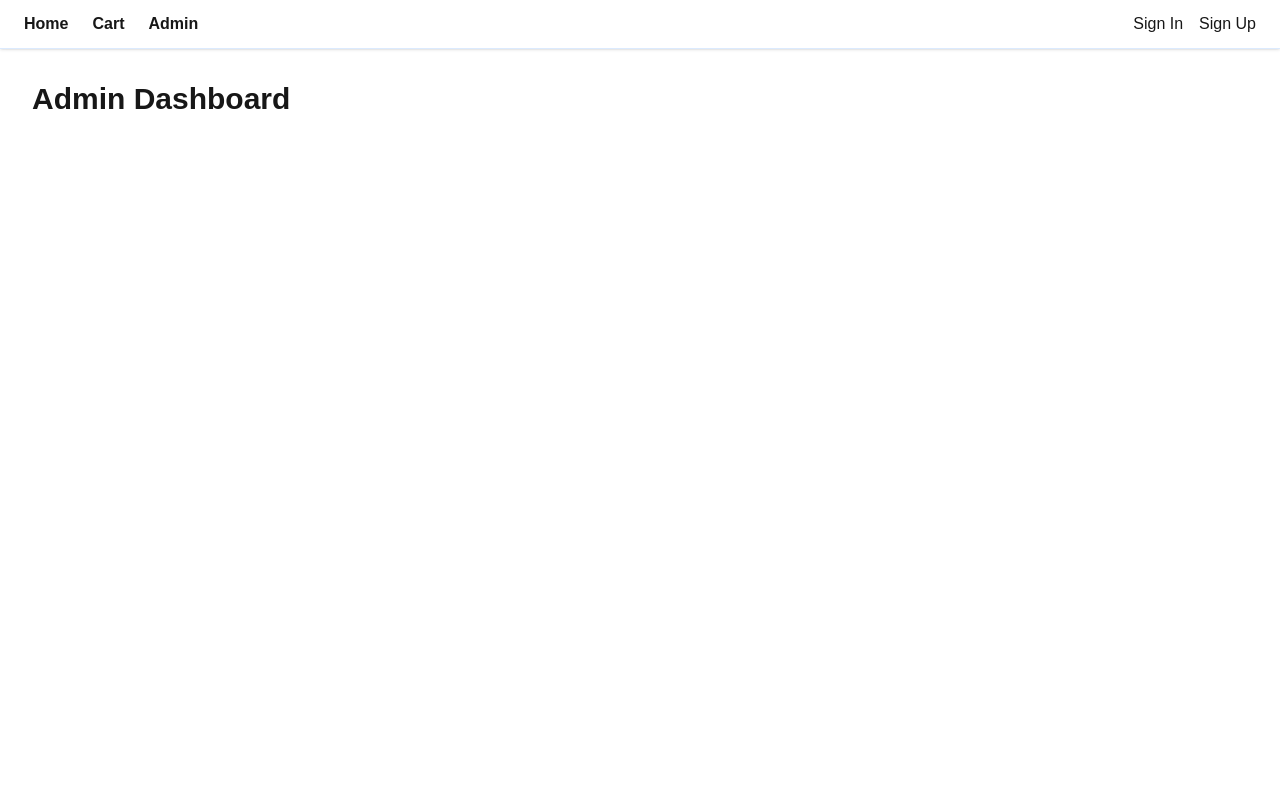
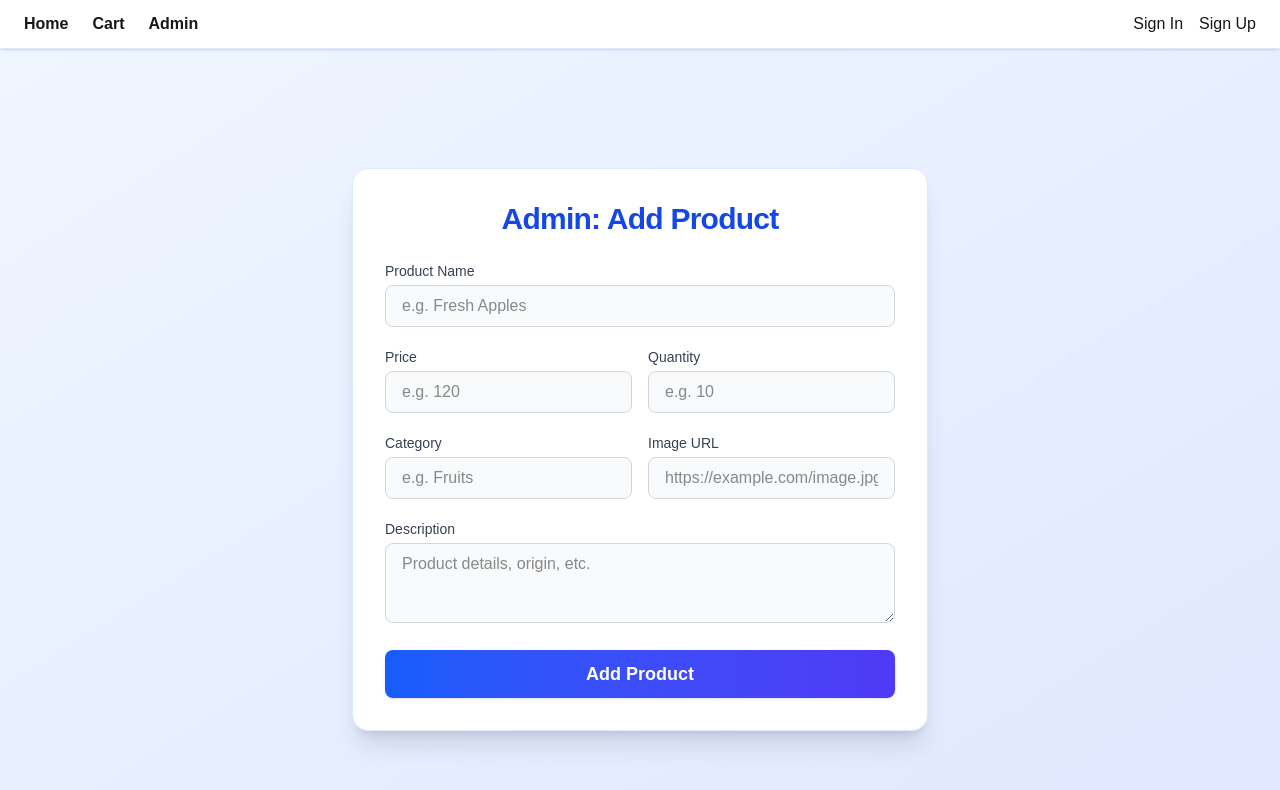
Before and after one commit to ashikeelahi3/grocery-sm, a Next.js app: page /admin in a window 1280 px wide. Shown: the top 790 px of the page. Built offline with nearby package versions, Linux system fonts and the light colour scheme; no server answers.

Commit message:
Adding admin panel with improve version

```diff
--- a/app/admin/page.tsx
+++ b/app/admin/page.tsx
@@ -1,16 +1,195 @@
-import { redirect } from 'next/navigation'
-import { checkRole } from '@/utils/roles'
+"use client";
 
-export default async function AdminPage() {
+import { useState } from "react";
 
-  if (!checkRole('admin')) {
-    redirect('/')
-  }
+export default function AdminPage() {
+
+
+
+  // Form state
+  const [form, setForm] = useState({
+    name: "",
+    price: "",
+    quantity: "",
+    category: "",
+    description: "",
+    image: "",
+  });
+
+  // Handle input changes for controlled form inputs
+  const handleChange = (
+    e: React.ChangeEvent<HTMLInputElement | HTMLTextAreaElement>
+  ) => {
+    setForm({ ...form, [e.target.name]: e.target.value });
+  };
+
+  // Submit product data to backend API
+  const handleSubmit = async (e: React.FormEvent) => {
+    e.preventDefault();
+
+    try {
+      const res = await fetch("/api/products", {
+        method: "POST",
+        headers: { "Content-Type": "application/json" },
+        body: JSON.stringify({
+          ...form,
+          price: Number(form.price),
+          quantity: Number(form.quantity),
+        }),
+      });
+
+      if (!res.ok) throw new Error("Failed to add product");
+
+      alert("Product added successfully!");
+
+      setForm({
+        name: "",
+        price: "",
+        quantity: "",
+        category: "",
+        description: "",
+        image: "",
+      });
+    } catch (error) {
+      alert("Error: " + (error as Error).message);
+    }
+  };
 
   return (
-    <div className="min-h-screen p-8">
-      <h1 className="text-3xl font-bold mb-6">Admin Dashboard</h1>
-      {/* Your admin form or content here */}
+    <div className="min-h-screen flex items-center justify-center bg-gradient-to-br from-blue-50 to-indigo-100 py-8">
+      <div className="w-full max-w-xl bg-white rounded-2xl shadow-xl p-8 border border-blue-100">
+        <h1 className="text-3xl font-extrabold text-blue-700 mb-6 text-center tracking-tight">
+          Admin: Add Product
+        </h1>
+        <form onSubmit={handleSubmit} className="space-y-5">
+          {/* Product Name */}
+          <div>
+            <label
+              htmlFor="name"
+              className="block text-sm font-medium text-gray-700 mb-1"
+            >
+              Product Name
+            </label>
+            <input
+              type="text"
+              name="name"
+              id="name"
+              value={form.name}
+              onChange={handleChange}
+              required
+              className="w-full px-4 py-2 border border-gray-300 rounded-lg focus:ring-2 focus:ring-blue-400 focus:border-blue-400 transition outline-none bg-gray-50"
+              placeholder="e.g. Fresh Apples"
+            />
+          </div>
+
+          {/* Price and Quantity */}
+          <div className="grid grid-cols-2 gap-4">
+            <div>
+              <label
+                htmlFor="price"
+                className="block text-sm font-medium text-gray-700 mb-1"
+              >
+                Price
+              </label>
+              <input
+                type="number"
+                name="price"
+                id="price"
+                value={form.price}
+                onChange={handleChange}
+                required
+                min={0}
+                className="w-full px-4 py-2 border border-gray-300 rounded-lg focus:ring-2 focus:ring-blue-400 focus:border-blue-400 transition outline-none bg-gray-50"
+                placeholder="e.g. 120"
+              />
+            </div>
+            <div>
+              <label
+                htmlFor="quantity"
+                className="block text-sm font-medium text-gray-700 mb-1"
+              >
+                Quantity
+              </label>
+              <input
+                type="number"
+                name="quantity"
+                id="quantity"
+                value={form.quantity}
+                onChange={handleChange}
+                required
+                min={0}
+                className="w-full px-4 py-2 border border-gray-300 rounded-lg focus:ring-2 focus:ring-blue-400 focus:border-blue-400 transition outline-none bg-gray-50"
+                placeholder="e.g. 10"
+              />
+            </div>
+          </div>
+
+          {/* Category and Image URL */}
+          <div className="grid grid-cols-2 gap-4">
+            <div>
+              <label
+                htmlFor="category"
+                className="block text-sm font-medium text-gray-700 mb-1"
+              >
+                Category
+              </label>
+              <input
+                type="text"
+                name="category"
+                id="category"
+                value={form.category}
+                onChange={handleChange}
+                required
+                className="w-full px-4 py-2 border border-gray-300 rounded-lg focus:ring-2 focus:ring-blue-400 focus:border-blue-400 transition outline-none bg-gray-50"
+                placeholder="e.g. Fruits"
+              />
+            </div>
+            <div>
+              <label
+                htmlFor="image"
+                className="block text-sm font-medium text-gray-700 mb-1"
+              >
+                Image URL
+              </label>
+              <input
+                type="text"
+                name="image"
+                id="image"
+                value={form.image}
+                onChange={handleChange}
+                className="w-full px-4 py-2 border border-gray-300 rounded-lg focus:ring-2 focus:ring-blue-400 focus:border-blue-400 transition outline-none bg-gray-50"
+                placeholder="https://example.com/image.jpg"
+              />
+            </div>
+          </div>
+
+          {/* Description */}
+          <div>
+            <label
+              htmlFor="description"
+              className="block text-sm font-medium text-gray-700 mb-1"
+            >
+              Description
+            </label>
+            <textarea
+              name="description"
+              id="description"
+              value={form.description}
+              onChange={handleChange}
+              className="w-full px-4 py-2 border border-gray-300 rounded-lg focus:ring-2 focus:ring-blue-400 focus:border-blue-400 transition outline-none bg-gray-50 min-h-[80px]"
+              placeholder="Product details, origin, etc."
+            />
+          </div>
+
+          {/* Submit button */}
+          <button
+            type="submit"
+            className="w-full bg-gradient-to-r from-blue-600 to-indigo-600 text-white py-2.5 px-4 rounded-lg font-semibold text-lg shadow hover:from-blue-700 hover:to-indigo-700 transition"
+          >
+            Add Product
+          </button>
+        </form>
+      </div>
     </div>
   );
 }
```
